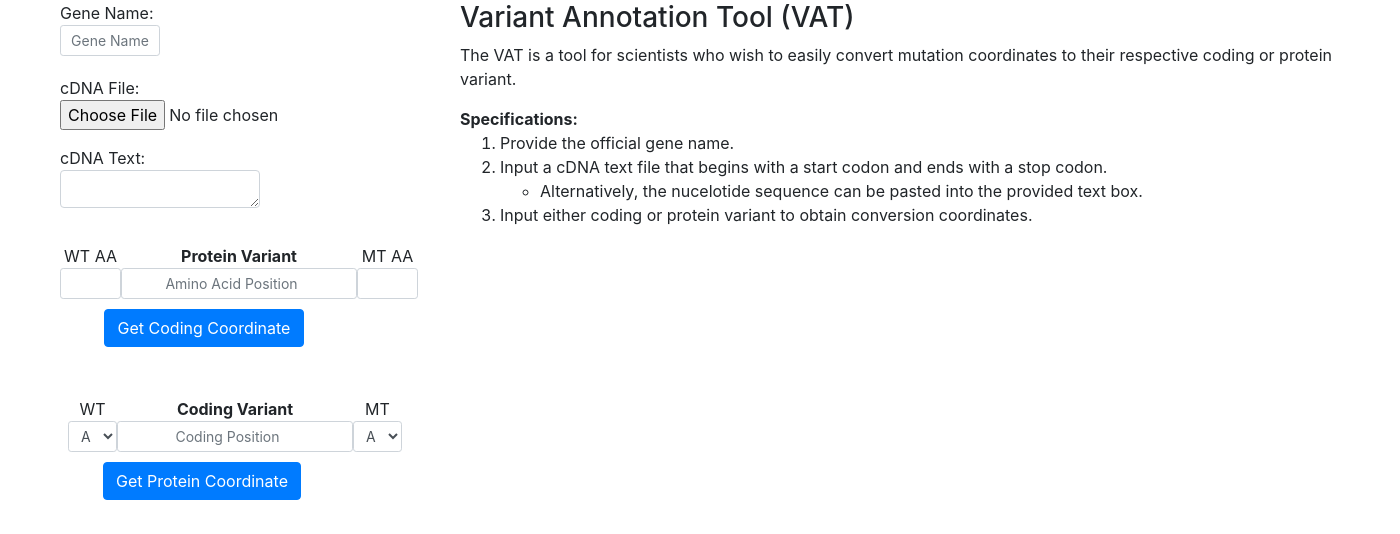
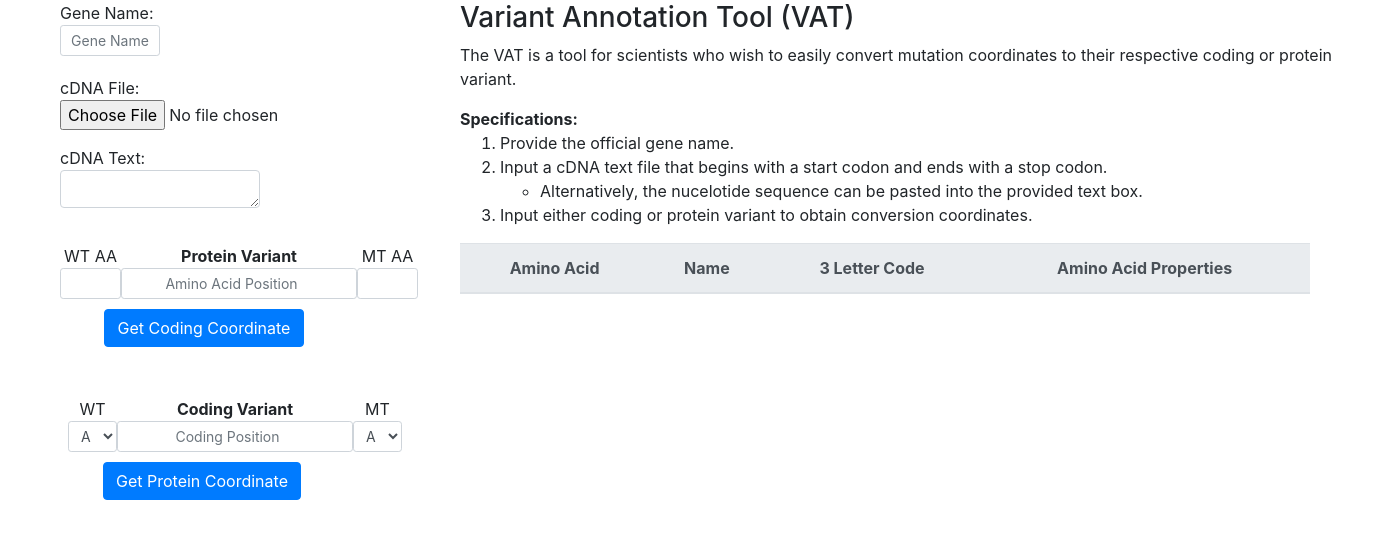
Before and after one commit to JustinzGit/variant_conversion_tool, a Django app: page /conversion/conversion in a window 1400 px wide. Shown: the part 109-643 px from the top of the page. Run offline with Django 3.2, Linux system fonts and the light colour scheme; lists and menus that the app fills with data are empty; some libraries are stand-ins or nearby versions.

Commit message:
add amino acid table

```diff
--- a/conversion/templates/conversion/index.html
+++ b/conversion/templates/conversion/index.html
@@ -1,5 +1,24 @@
 {% extends "conversion/layout.html" %}
 
 {% block body %}
-
+    <table id="aa_table" class="table">
+        <thead class="thead-light">
+        <tr>
+            <th scope="col">Amino Acid</th>
+            <th scope="col">Name</th>
+            <th scope="col">3 Letter Code</th>
+            <th scope="col">Amino Acid Properties</th>
+        </tr>
+        </thead>
+        <tbody>
+        {% for entry in aa_table %}
+            <tr>
+                <td>{{ entry.0 }}</td>
+                <td>{{ entry.1 }}</td>
+                <td>{{ entry.2 }}</td>
+                <td>{{ entry.3 }}</td>
+            </tr>
+        {% endfor %}
+        </tbody>
+    </table>
 {% endblock %}
```
